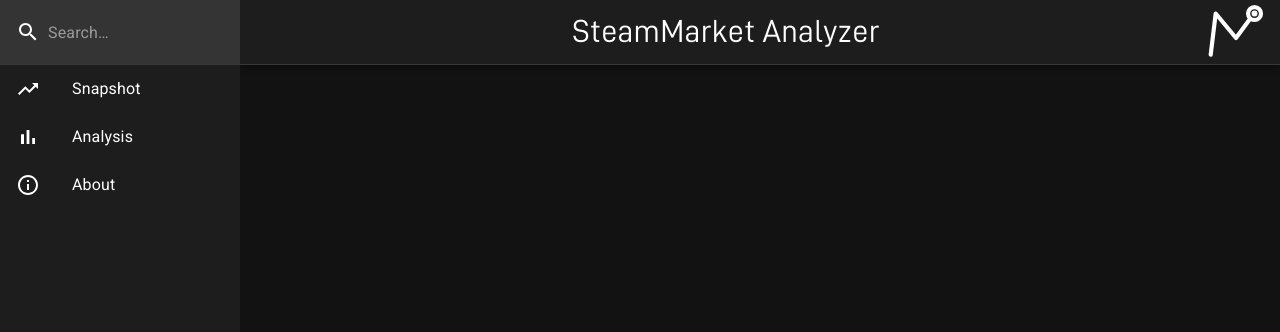
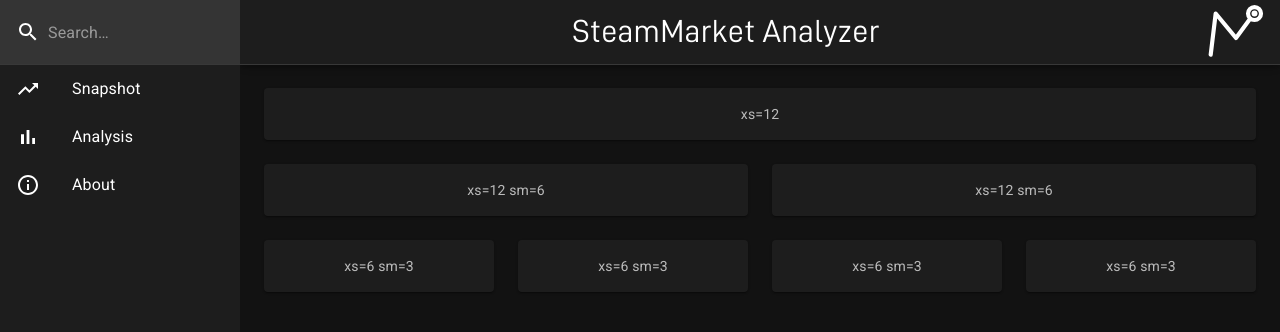
Before and after one commit to ianmagenta/SteamMarket-Analyzer, a React (Create React App) app in the folder client/: page /game/1 in a window 1280 px wide. Shown: the top 332 px of the page. Built offline with nearby package versions, Linux system fonts and the light colour scheme.

Commit message:
Added 404 Page

```diff
--- /dev/null
+++ b/client/src/components/Game.js
@@ -0,0 +1,47 @@
+import React from "react";
+import { makeStyles } from "@material-ui/core/styles";
+import Paper from "@material-ui/core/Paper";
+import Grid from "@material-ui/core/Grid";
+
+const useStyles = makeStyles((theme) => ({
+  root: {
+    flexGrow: 1,
+  },
+  paper: {
+    padding: theme.spacing(2),
+    textAlign: "center",
+    color: theme.palette.text.secondary,
+  },
+}));
+
+export default function FullWidthGrid() {
+  const classes = useStyles();
+
+  return (
+    <div className={classes.root}>
+      <Grid container spacing={3}>
+        <Grid item xs={12}>
+          <Paper className={classes.paper}>xs=12</Paper>
+        </Grid>
+        <Grid item xs={12} sm={6}>
+          <Paper className={classes.paper}>xs=12 sm=6</Paper>
+        </Grid>
+        <Grid item xs={12} sm={6}>
+          <Paper className={classes.paper}>xs=12 sm=6</Paper>
+        </Grid>
+        <Grid item xs={6} sm={3}>
+          <Paper className={classes.paper}>xs=6 sm=3</Paper>
+        </Grid>
+        <Grid item xs={6} sm={3}>
+          <Paper className={classes.paper}>xs=6 sm=3</Paper>
+        </Grid>
+        <Grid item xs={6} sm={3}>
+          <Paper className={classes.paper}>xs=6 sm=3</Paper>
+        </Grid>
+        <Grid item xs={6} sm={3}>
+          <Paper className={classes.paper}>xs=6 sm=3</Paper>
+        </Grid>
+      </Grid>
+    </div>
+  );
+}
--- /dev/null
+++ b/client/src/components/NotFound.js
@@ -0,0 +1,51 @@
+import React from "react";
+import { makeStyles } from "@material-ui/core/styles";
+import Paper from "@material-ui/core/Paper";
+import Grid from "@material-ui/core/Grid";
+import Card from "@material-ui/core/Card";
+import CardContent from "@material-ui/core/CardContent";
+import Typography from "@material-ui/core/Typography";
+import HelpOutlineIcon from "@material-ui/icons/HelpOutline";
+import Alert from "@material-ui/lab/Alert";
+
+const useStyles = makeStyles((theme) => ({
+  root: {
+    flexGrow: 1,
+  },
+  paper: {
+    padding: theme.spacing(2),
+    textAlign: "center",
+    color: theme.palette.text.secondary,
+  },
+  icon: {
+    width: "100%",
+    height: "100%",
+  },
+  alert: {
+    backgroundColor: "#1976d2",
+  },
+}));
+
+export default function FullWidthGrid() {
+  const classes = useStyles();
+
+  return (
+    <div className={classes.root}>
+      <Grid container spacing={3}>
+        <Grid item xs={12}>
+          <Alert
+            icon={<HelpOutlineIcon className={classes.icon} />}
+            className={classes.alert}
+            variant="filled"
+            style={{ alignItems: "center" }}
+          >
+            <Typography variant="h4">404 - Page Not Found.</Typography>
+            <Typography variant="h6">
+              Try clicking on one of the links on the sidebar (or performing a search).
+            </Typography>
+          </Alert>
+        </Grid>
+      </Grid>
+    </div>
+  );
+}
--- a/client/src/components/ResponsiveDrawer.js
+++ b/client/src/components/ResponsiveDrawer.js
@@ -19,7 +19,7 @@
 import "../index.css";
 import logo from "../images/SMA-logo2.svg";
 import FiberManualRecordIcon from "@material-ui/icons/FiberManualRecord";
-import { Link, Route } from "react-router-dom";
+import { Link, Route, Switch } from "react-router-dom";
 import BarChartIcon from "@material-ui/icons/BarChart";
 import InfoOutlinedIcon from "@material-ui/icons/InfoOutlined";
 import { useHistory } from "react-router-dom";
@@ -29,6 +29,8 @@
 import About from "./About";
 import Analysis from "./Analysis";
 import Search from "./Search";
+import Game from "./Game";
+import NotFound from "./NotFound";
 
 const drawerWidth = 240;
 
@@ -162,7 +164,7 @@
       if (mobileOpen) {
         setMobileOpen(false);
       }
-      history.push(`/search/${e.target.value}`);
+      history.push(`/search/${encodeURIComponent(e.target.value)}`);
       e.target.value = "";
       e.target.blur();
     }
@@ -267,10 +269,14 @@
       </nav>
       <main className={classes.content}>
         <div className={classes.toolbar} />
-        <Route exact path="/snapshot" component={Snapshot} />
-        <Route exact path="/analysis" component={Analysis} />
-        <Route exact path="/about" component={About} />
-        <Route path="/search/:queryString" component={Search} />
+        <Switch>
+          <Route exact path="/snapshot" component={Snapshot} />
+          <Route exact path="/analysis" component={Analysis} />
+          <Route exact path="/about" component={About} />
+          <Route exact path="/search/:queryString" component={Search} />
+          <Route exact path="/game/:appid" component={Game} />
+          <Route component={NotFound} />
+        </Switch>
       </main>
     </div>
   );
--- a/client/src/components/Search.js
+++ b/client/src/components/Search.js
@@ -48,7 +48,6 @@
   "the",
   "to",
   "#",
-  "!",
   "@",
   "'",
   '"',
@@ -71,13 +70,15 @@
   "/",
   "`",
   "~",
+  "\\",
 ];
 
 export default function FullWidthGrid(props) {
-  const queryString = props.match.params.queryString;
+  const queryString = decodeURIComponent(props.match.params.queryString);
   const classes = useStyles();
   const [searchResults, setSearchResults] = useState([]);
   const [open, setOpen] = React.useState(false);
+  const [finishedSearch, setFinishedSearch] = useState(false);
 
   const handleClose = (event, reason) => {
     if (reason === "clickaway") {
@@ -131,6 +132,7 @@
     };
 
     fetchData();
+    setFinishedSearch(true);
 
     return () => {
       abortController.abort();
@@ -143,7 +145,7 @@
         <Grid item xs={12} sm={12}>
           <Card>
             <CardContent>
-              {searchResults.length > 0 ? (
+              {finishedSearch ? (
                 <>
                   <Typography variant="h6" align="center">
                     Search Results
@@ -160,7 +162,7 @@
             </CardContent>
           </Card>
         </Grid>
-        {searchResults.length > 0 ? (
+        {searchResults.length > 0 && finishedSearch ? (
           <>
             {searchResults.map((result) => (
               <Grid item xs={12} sm={6} lg={3} xl={2} key={result.appid}>
@@ -185,7 +187,13 @@
             ))}
           </>
         ) : (
-          <></>
+          <Grid item xs={12} sm={12}>
+            <Card>
+              <CardContent>
+                <Typography align="center">No Results Found for "{queryString}"</Typography>
+              </CardContent>
+            </Card>
+          </Grid>
         )}
       </Grid>
       <div className={classes.snack}>
```
